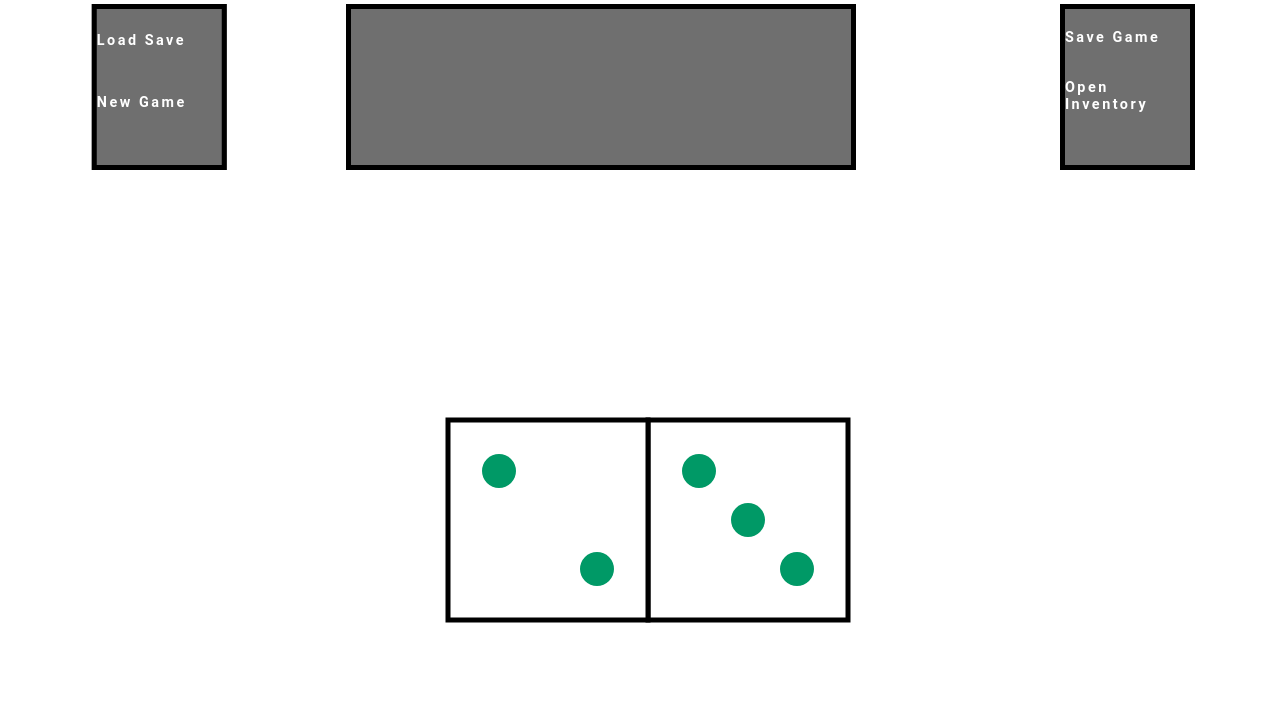
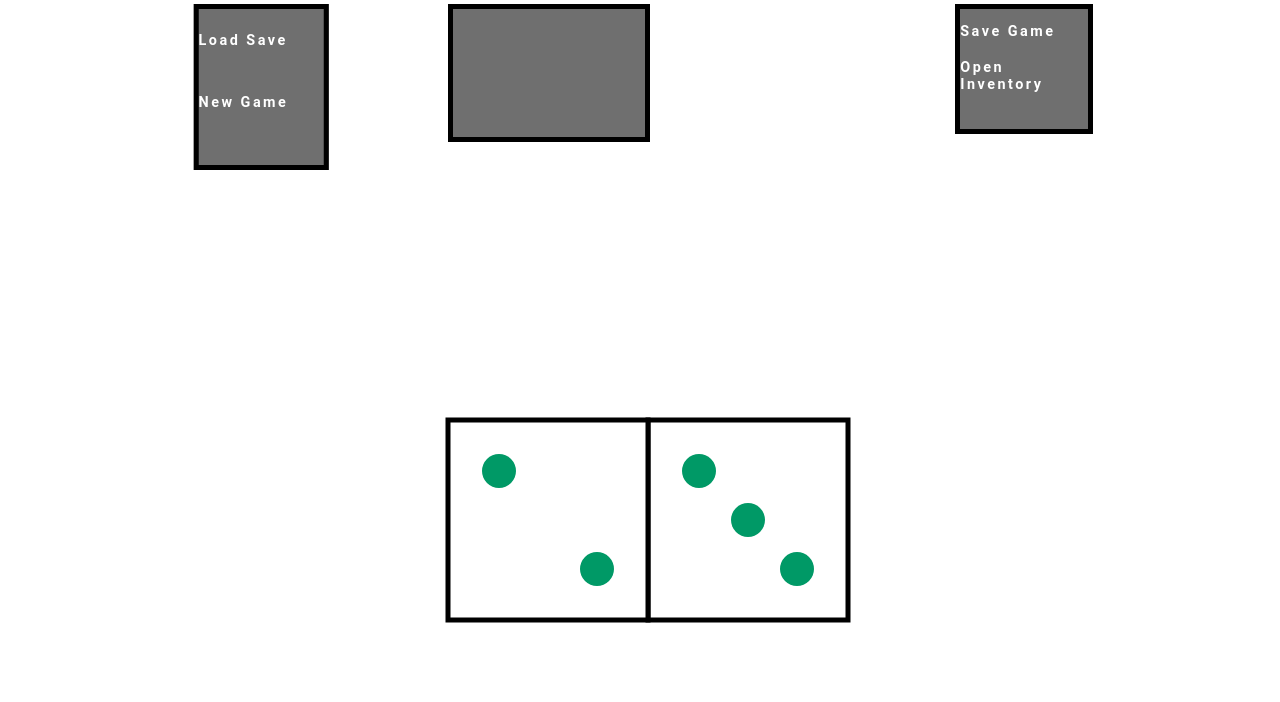
Before and after one commit to htmhell69/RPG-Dice, a PHP site: page / in a window 1280 px wide. Shown: the part 541-1243 px from the top of the page. Before the commit the page ends 1164 px from the top, so only its background shows below. Run offline with PHP 8.4, Linux system fonts and the light colour scheme.

Commit message:
Update fancyButtons.css

```diff
--- a/clientSide/fancyButtons.css
+++ b/clientSide/fancyButtons.css
@@ -1,4 +1,4 @@
-html,
+
 body {
   height: 100%;
 }
@@ -44,8 +44,8 @@ body {
 
 .description {
   position: relative;
-  width: 500px;
-  height: 156px;
+  width: 15vw;
+  height: 10vw;
   border: 5px solid black;
   text-align: center;
   background-color: rgba(16, 16, 16, 0.6);
@@ -55,8 +55,8 @@ body {
 
 .rightMenu {
   position: relative;
-  width: 125px;
-  height: 156px;
+  width: 10vw;
+  height: 15vh;
   border: 5px solid black;
   background-color: rgba(16, 16, 16, 0.6);
   color: white;
```
